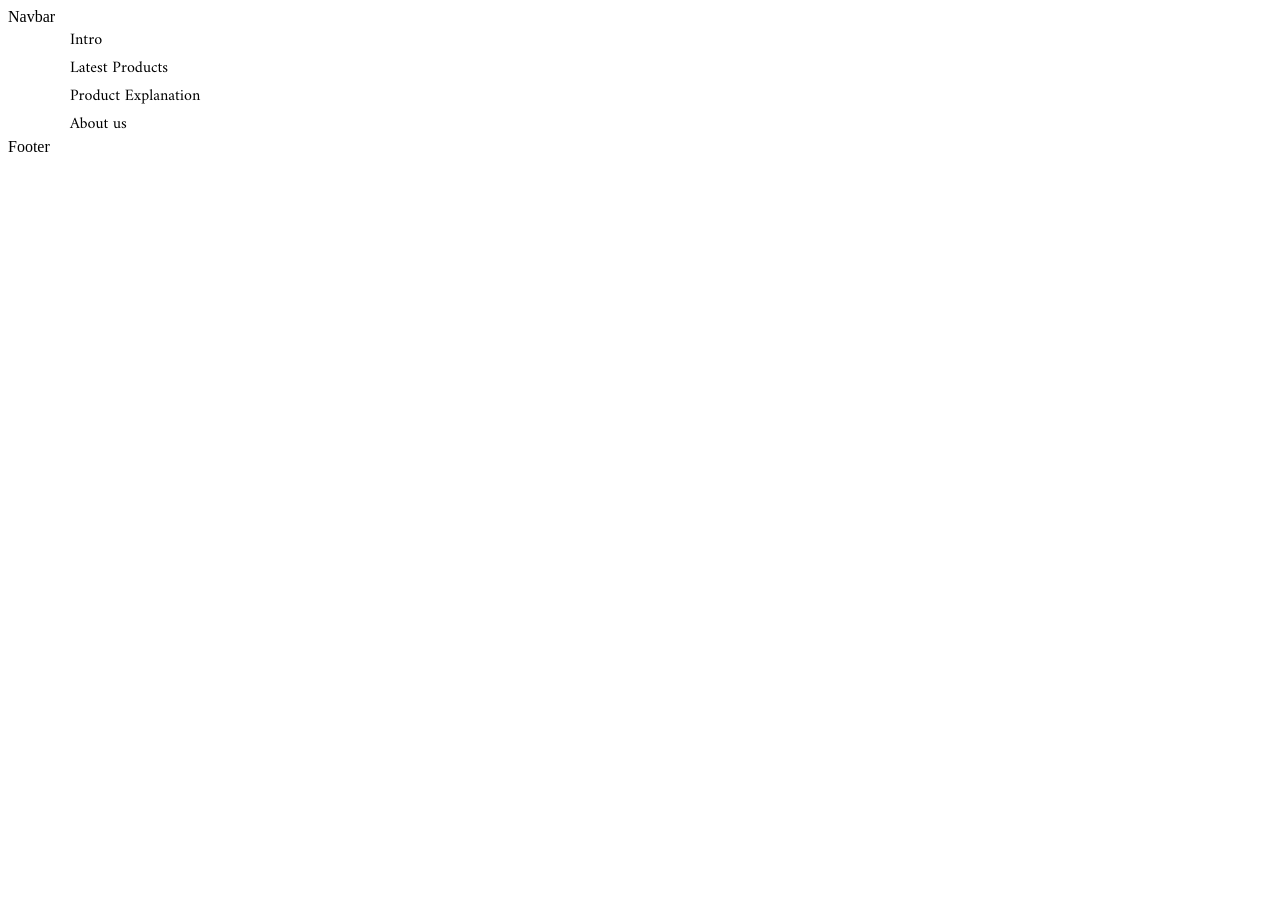
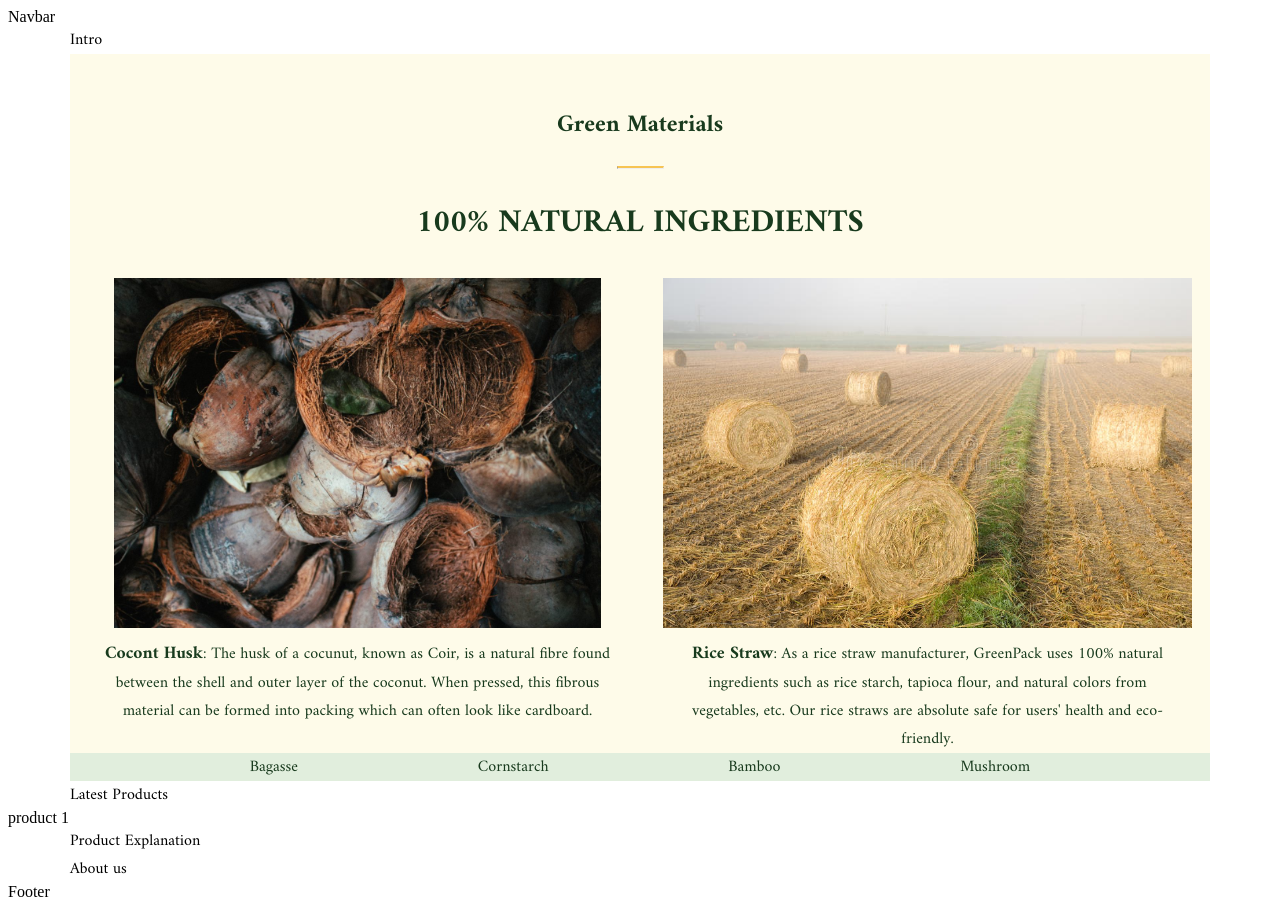
Before and after one commit to HerryNg/GreenPack---211001, a plain HTML site: page index.html in a window 1280 px wide. Before the commit the page ends 800 px from the top, so only its background shows below. Drawn offline with Linux system fonts and the light colour scheme.

Commit message:
Binh (#12)
* GreenPack project

* add template

* template

* add team members

* adding team member task

* Binh (#3) (#4)

* GreenPack project

* add template

* template

* add team members

* add deadline in README

* adding coconut husk in section 2

* add some pictures

* add more photos

* update section 2

* update section 3

```diff
--- a/index.html
+++ b/index.html
@@ -18,10 +18,38 @@
     </section>
 
     <section id="section2">
+        <div class="container">
+            <h2>Green Materials</h2>
+            <hr class="solid">
+            <h1>100% NATURAL INGREDIENTS </h1>
+        <div class="main-materials">
+            <div class="coconut-husk">
+                <img src="images/coconut husk 1.jpg" alt="coconut" height="350px">
+                <div class="text"><span class="bold">Cocont Husk</span>: The husk of a cocunut, known as Coir,
+                    is a natural fibre found between the shell and outer layer of the
+                    coconut. When pressed, this fibrous material can be formed into
+                    packing which can often look like cardboard.</div>
+                </div>
+            <div class="rice-straw">
+                <img class="right-0" src="images/rice straw 6.jpg" alt="rice" height="350px">
+                <div class="text"><span class="bold"> Rice Straw</span>: As a rice straw manufacturer, GreenPack uses
+                     100% natural ingredients such as rice starch, tapioca flour, and
+                     natural colors from vegetables, etc. Our rice straws are
+                     absolute safe for users' health and eco-friendly.</div>
+        </div>
+        </div>
+
+        <div class="other-materials">
+            <div class="bagasse">Bagasse</div>
+            <div class="cornstarch">Cornstarch</div>
+            <div class="bamboo">Bamboo</div>
+            <div class="mushroom">Mushroom</div>
+        </div>
     </section>
 
     <section id="section3">
         <div class="container">Latest Products</div>
+        <div class="product">product 1</div>
     </section>
 
     <section id="section4">
```
